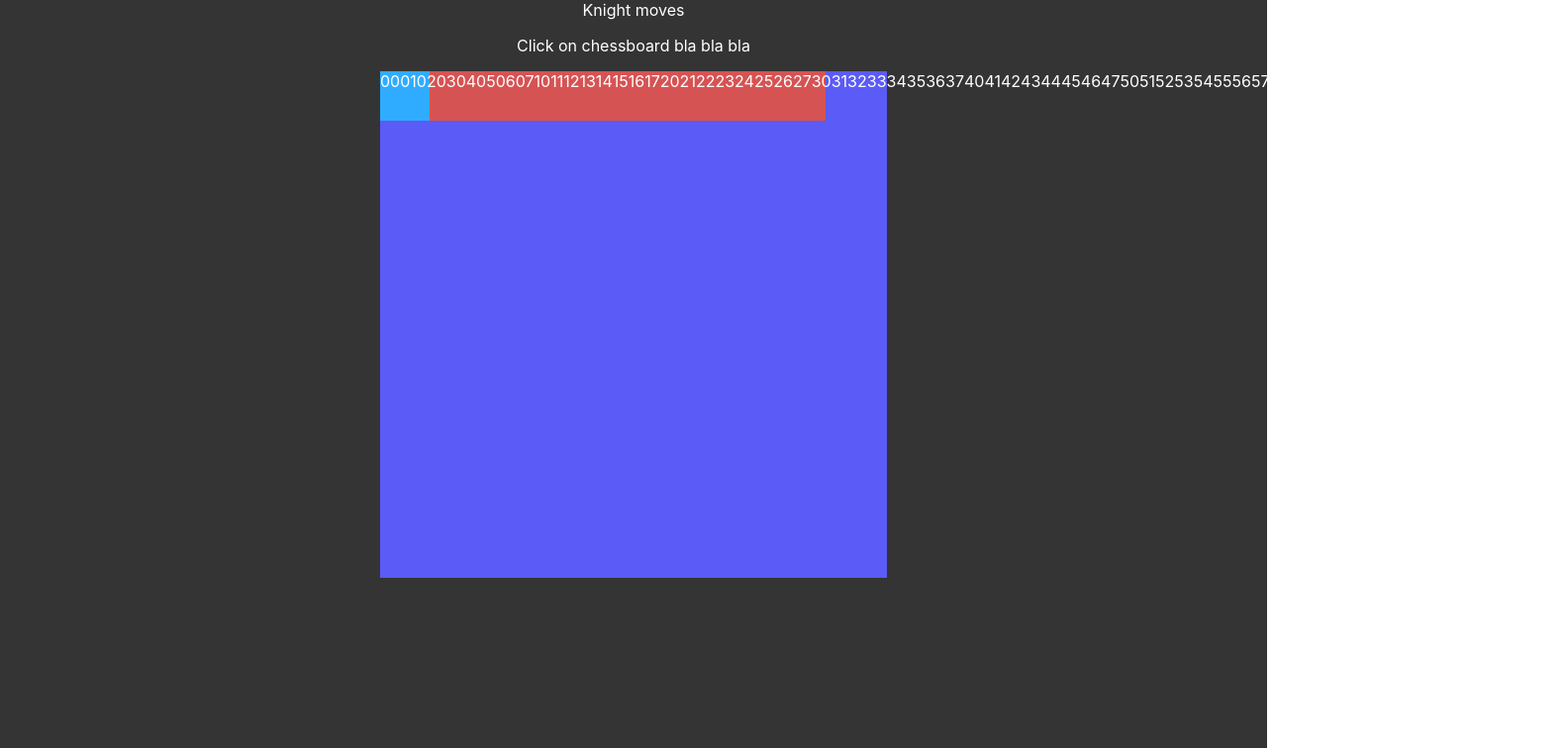
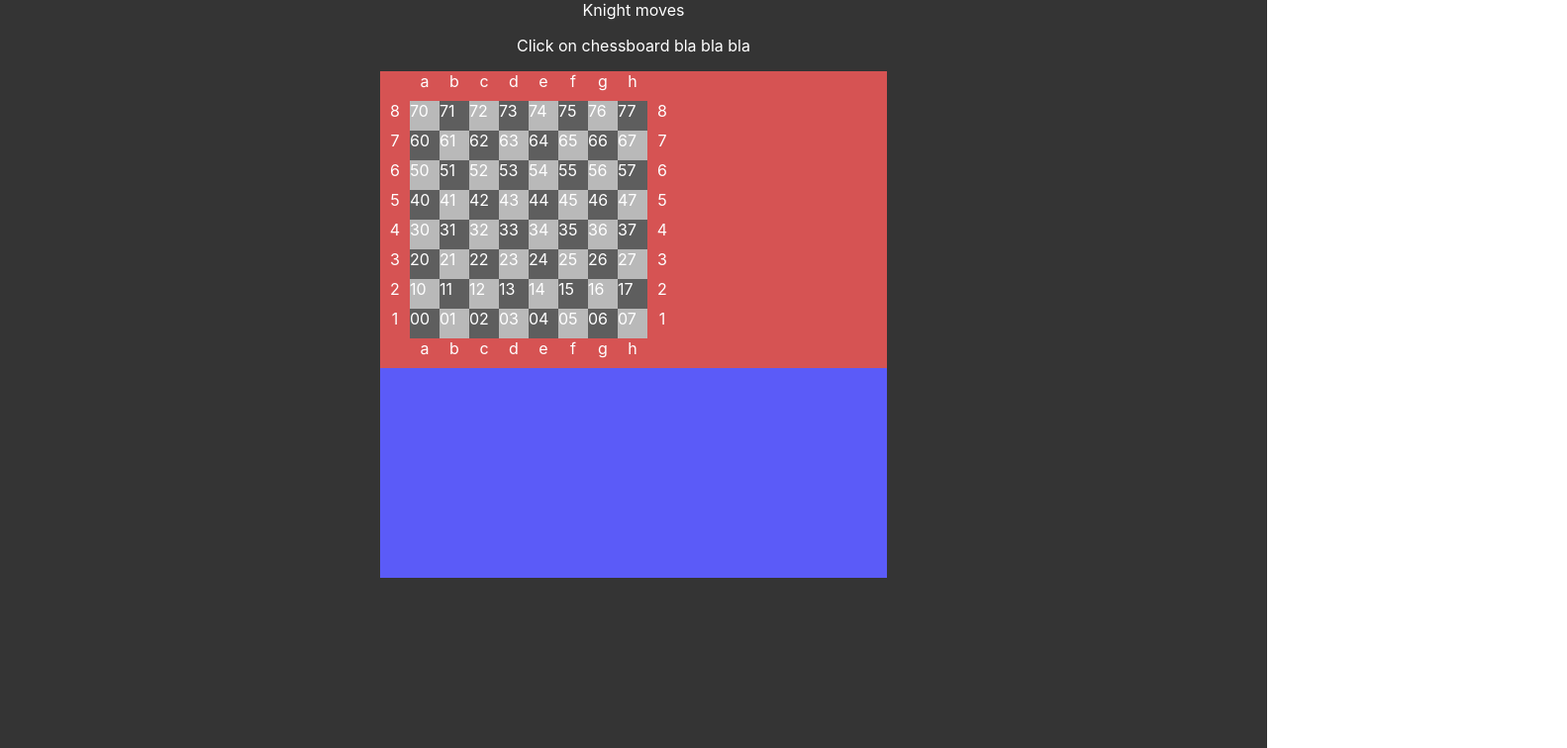
Before and after one commit to mikeski-aa/knight-moves-react, a React (Vite) app: page / in a window 1280 px wide. Shown: the top 756 px of the page at 99% size, 1583 px wide, since content can reach past the window. Built offline with nearby package versions, Linux system fonts and the light colour scheme.

Commit message:
Board has been set up

```diff
--- a/src/App.jsx
+++ b/src/App.jsx
@@ -12,7 +12,6 @@ function App() {
         array.push(`${i}${j}`);
       }
     }
-    console.log(array);
     return array;
   };
 
--- a/src/components/Chessboard.jsx
+++ b/src/components/Chessboard.jsx
@@ -1,55 +1,48 @@
 import { useState } from "react";
 import "../styles/chessboardcomponent.css";
 import generateBoardArray from "../utils/genBoard";
+import TestBoard from "./TestBoard";
 
 function Chessboard() {
   const letterArray = ["a", "b", "c", "d", "e", "f", "g", "h"];
   const numberArray = [1, 2, 3, 4, 5, 6, 7, 8];
   const [board, setBoard] = useState(generateBoardArray);
 
-  const genDiv = (item) => {
-    return <div className="box">{item}</div>;
-  };
-
   return (
     <div className="chessboardComponent">
-      {/* <div className="verticalNumber">
+      <div className="verticalNumber">
         {numberArray.map((item, index) => (
           <div key={index} className="numberBorderItem">
             {item}
           </div>
         ))}
-      </div> */}
+      </div>
       <div className="horizontalDiv">
-        {/* <div className="horizontalLetter">
+        <div className="horizontalLetter">
           {letterArray.map((item, index) => (
             <div key={index} className="numberBorderItem">
               {item}
             </div>
           ))}
-        </div> */}
-        <div className="gameBoardMain">
-          {board.map((item, index) => (
-            <div key={index} className="box">
-              {item}
-            </div>
-          ))}
         </div>
-        {/* <div className="horizontalLetter">
+
+        <TestBoard board={board} />
+
+        <div className="horizontalLetter">
           {letterArray.map((item, index) => (
             <div key={index} className="numberBorderItem">
               {item}
             </div>
           ))}
-        </div> */}
+        </div>
       </div>
-      {/* <div className="verticalNumber">
+      <div className="verticalNumber">
         {numberArray.map((item, index) => (
           <div key={index} className="numberBorderItem">
             {item}
           </div>
         ))}
-      </div> */}
+      </div>
     </div>
   );
 }
--- a/src/components/IndividualBox.jsx
+++ b/src/components/IndividualBox.jsx
@@ -0,0 +1,23 @@
+function IndividualBox(props) {
+  let stringSum = props.item[0] + props.item[1];
+  let boxType = undefined;
+  // scuffed logic
+  if (props.item[0] != props.row) {
+    return null;
+  }
+
+  // this might be a silly way of assignign black and white spaces, but it works!
+  if (+stringSum % 2 === 0) {
+    boxType = "odd";
+  } else {
+    boxType = "even";
+  }
+
+  return (
+    <>
+      <div className={`box ${boxType}`}>{props.item}</div>
+    </>
+  );
+}
+
+export default IndividualBox;
--- a/src/components/TestBoard.jsx
+++ b/src/components/TestBoard.jsx
@@ -1,25 +1,55 @@
+import IndividualBox from "./IndividualBox";
+
 function TestBoard(props) {
-  let row0 = [];
-  let row1 = [];
-  let row2 = [];
-  let row3 = [];
-  let row4 = [];
-  let row5 = [];
-  let row6 = [];
-  let row7 = [];
-
   return (
     <>
-      <div>
-        <div className="row0"></div>
-        <div className="row1"></div>
-        <div className="row2"></div>
-        <div className="row3"></div>
-        <div className="row4"></div>
-        <div className="row5"></div>
-        <div className="row6"></div>
-        <div className="row7"></div>
+      <div className="testBoard">
+        <div className="row 0">
+          {props.board.map((item, index) => (
+            <IndividualBox key={index} item={item} row={0} />
+          ))}
+        </div>
+        <div className="row 1">
+          {props.board.map((item, index) => (
+            <IndividualBox key={index} item={item} row={1} />
+          ))}
+        </div>
+        <div className="row 2">
+          {props.board.map((item, index) => (
+            <IndividualBox key={index} item={item} row={2} />
+          ))}
+        </div>
+        <div className="row 3">
+          {props.board.map((item, index) => (
+            <IndividualBox key={index} item={item} row={3} />
+          ))}
+        </div>
+        <div className="row 4">
+          {props.board.map((item, index) => (
+            <IndividualBox key={index} item={item} row={4} />
+          ))}
+        </div>
+        <div className="row 5">
+          {" "}
+          {props.board.map((item, index) => (
+            <IndividualBox key={index} item={item} row={5} />
+          ))}
+        </div>
+        <div className="row 6">
+          {" "}
+          {props.board.map((item, index) => (
+            <IndividualBox key={index} item={item} row={6} />
+          ))}
+        </div>
+        <div className="row 7">
+          {" "}
+          {props.board.map((item, index) => (
+            <IndividualBox key={index} item={item} row={7} />
+          ))}
+        </div>
       </div>
     </>
   );
 }
+
+export default TestBoard;
--- a/src/styles/chessboardcomponent.css
+++ b/src/styles/chessboardcomponent.css
@@ -1,12 +1,13 @@
 .chessboardComponent {
   background-color: rgb(214, 83, 83);
   display: flex;
-  width: fit-content;
+  align-items: center;
+  /* width: fit-content; */
 }
 
 .verticalNumber {
   display: flex;
-  flex-direction: column;
+  flex-direction: column-reverse;
 }
 
 .horizontalLetter {
@@ -16,7 +17,7 @@
 .horizontalDiv {
   display: flex;
   flex-direction: column;
-  width: 450px;
+
   justify-content: space-between;
 }
 
@@ -26,3 +27,34 @@
   height: 50px;
   display: flex;
 }
+
+.box {
+  width: 30px;
+  height: 30px;
+  background-color: green;
+}
+
+.testBoard {
+  display: flex;
+  flex-direction: column-reverse;
+  width: fit-content;
+}
+
+.row {
+  display: flex;
+  width: fit-content;
+}
+
+.odd {
+  background-color: rgb(94, 94, 94);
+}
+
+.even {
+  background-color: rgb(185, 185, 185);
+}
+
+.numberBorderItem {
+  width: 30px;
+  height: 30px;
+  text-align: center;
+}
--- a/src/utils/genBoard.js
+++ b/src/utils/genBoard.js
@@ -5,7 +5,6 @@ const generateBoardArray = () => {
       array.push([i, j]);
     }
   }
-  console.log(array);
   return array;
 };
 
```
